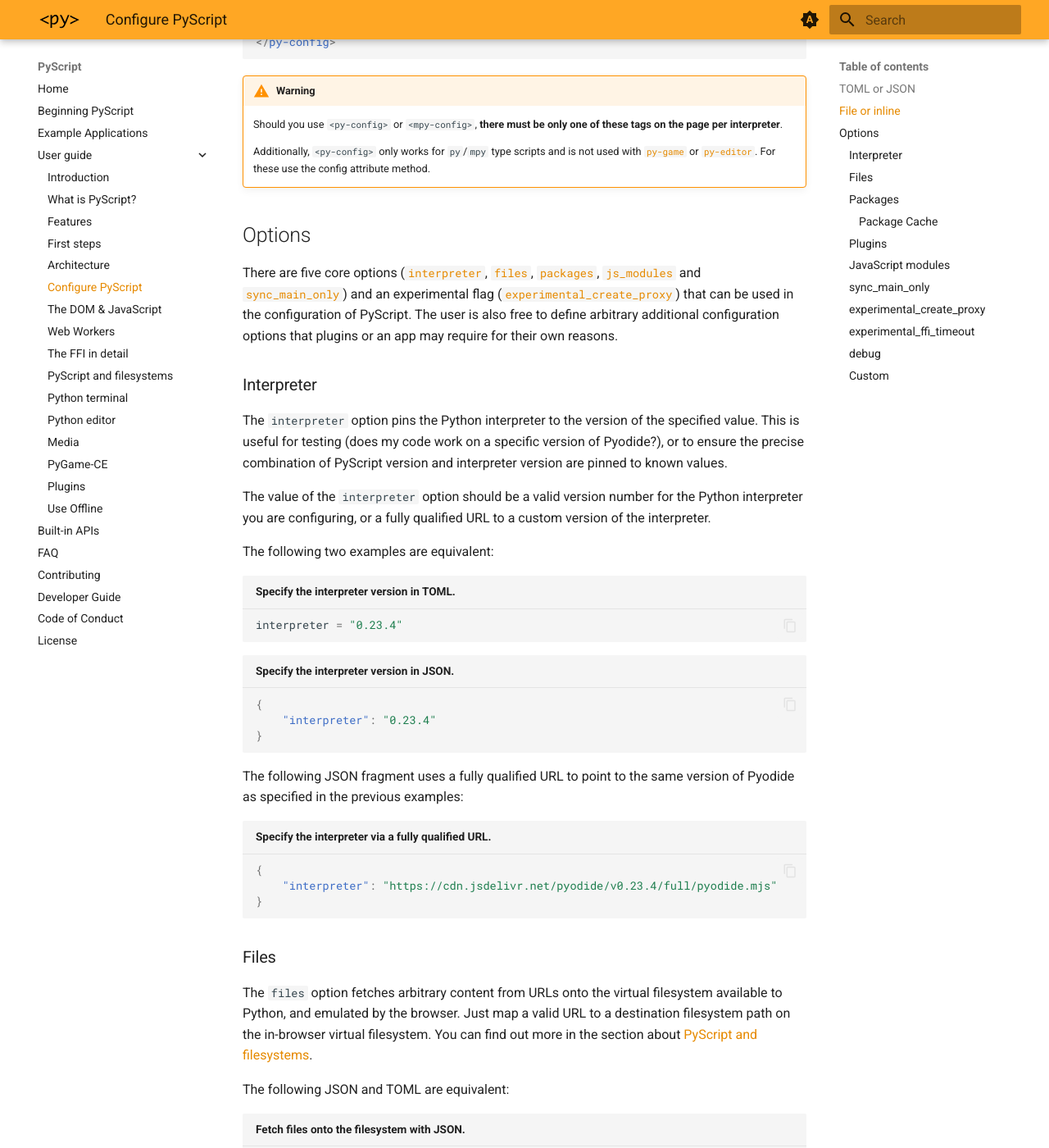
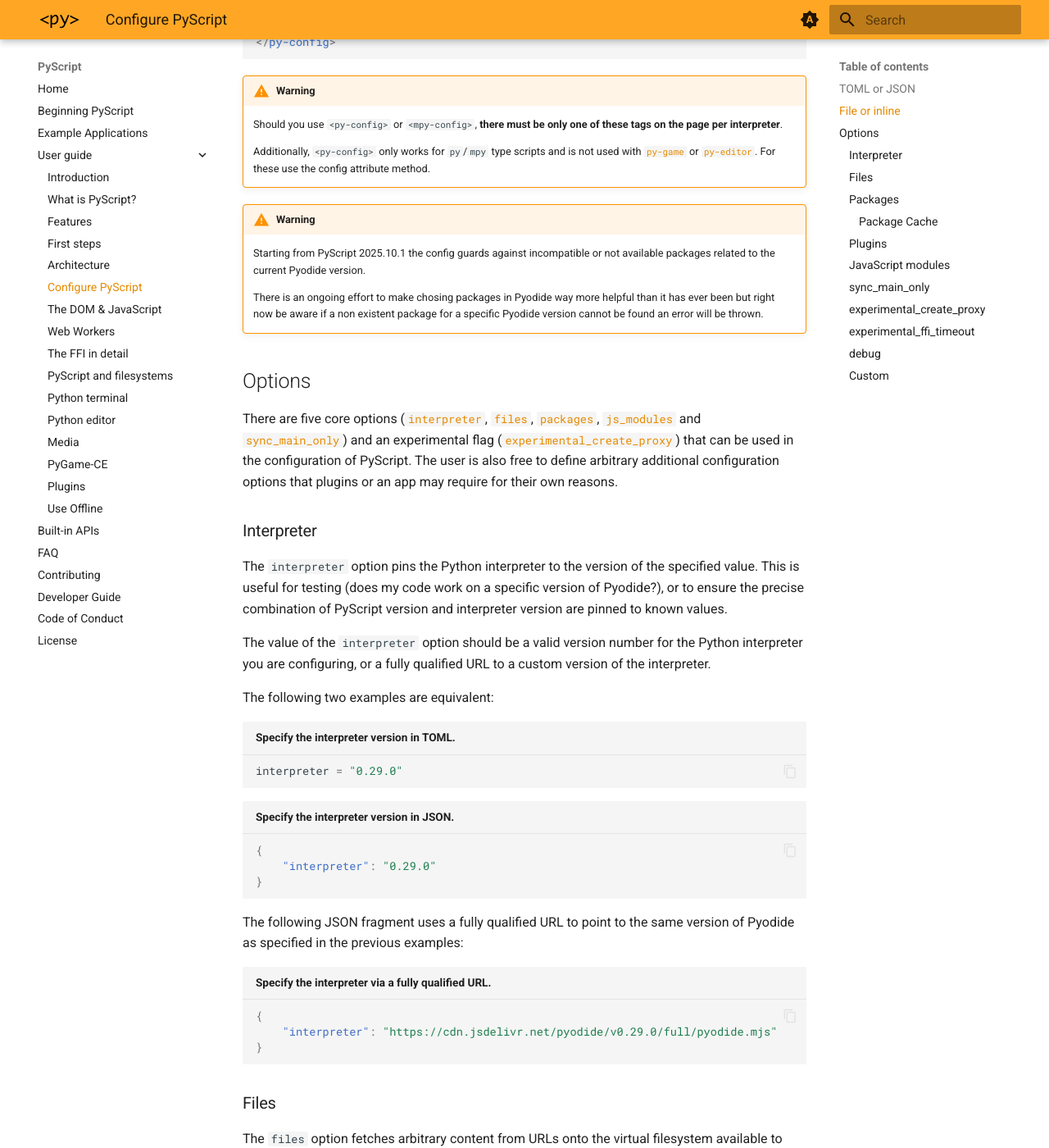
Before and after one commit to pyscript/docs, an MkDocs documentation site: the page built from docs/user-guide/configuration.md, in a window 1280 px wide and 1400 px high, scrolled down 1664 px. Shown: the whole window at 82% size. Built offline with MkDocs 1.6.1 and Material for MkDocs 9.7.7, drawn with Linux system fonts in a browser that asks for light colours; the version menu is left out.

Commit message:
About latest Pyodide packages checks/guard

````diff
--- a/docs/user-guide/configuration.md
+++ b/docs/user-guide/configuration.md
@@ -57,7 +57,7 @@ reference it from the tag used to specify the Python code:
 If you use JSON, you can make it the value of the `config` attribute:
 
 ```HTML title="JSON as the value of the config attribute."
-<script type="mpy" src="main.py" config='{"packages":["arrr", "numberwang"]}'></script>
+<script type="py" src="main.py" config='{"packages":["arrr", "numberwang"]}'></script>
 ```
 
 For historical and convenience reasons we still support the inline
@@ -80,6 +80,15 @@ _single_ `<py-config>` or `<mpy-config>` tag in your HTML document:
     Additionally, `<py-config>` only works for `py`/`mpy` type scripts and is not used
     with [`py-game`](../pygame-ce) or [`py-editor`](../editor). For these use the config
     attribute method.
+
+!!! warning
+
+    Starting from PyScript 2025.10.1 the config guards against incompatible or not
+    available packages related to the current Pyodide version.
+
+    There is an ongoing effort to make chosing packages in Pyodide way more helpful
+    than it has ever been but right now be aware if a non existent package for a
+    specific Pyodide version cannot be found an error will be thrown.
 
 ## Options
 
@@ -105,12 +114,12 @@ a custom version of the interpreter.
 The following two examples are equivalent:
 
 ```TOML title="Specify the interpreter version in TOML."
-interpreter = "0.23.4"
+interpreter = "0.29.0"
 ```
 
 ```JSON title="Specify the interpreter version in JSON."
 {
-    "interpreter": "0.23.4"
+    "interpreter": "0.29.0"
 }
 ```
 
@@ -119,7 +128,7 @@ version of Pyodide as specified in the previous examples:
 
 ```JSON title="Specify the interpreter via a fully qualified URL."
 {
-    "interpreter": "https://cdn.jsdelivr.net/pyodide/v0.23.4/full/pyodide.mjs"
+    "interpreter": "https://cdn.jsdelivr.net/pyodide/v0.29.0/full/pyodide.mjs"
 }
 ```
 
````
